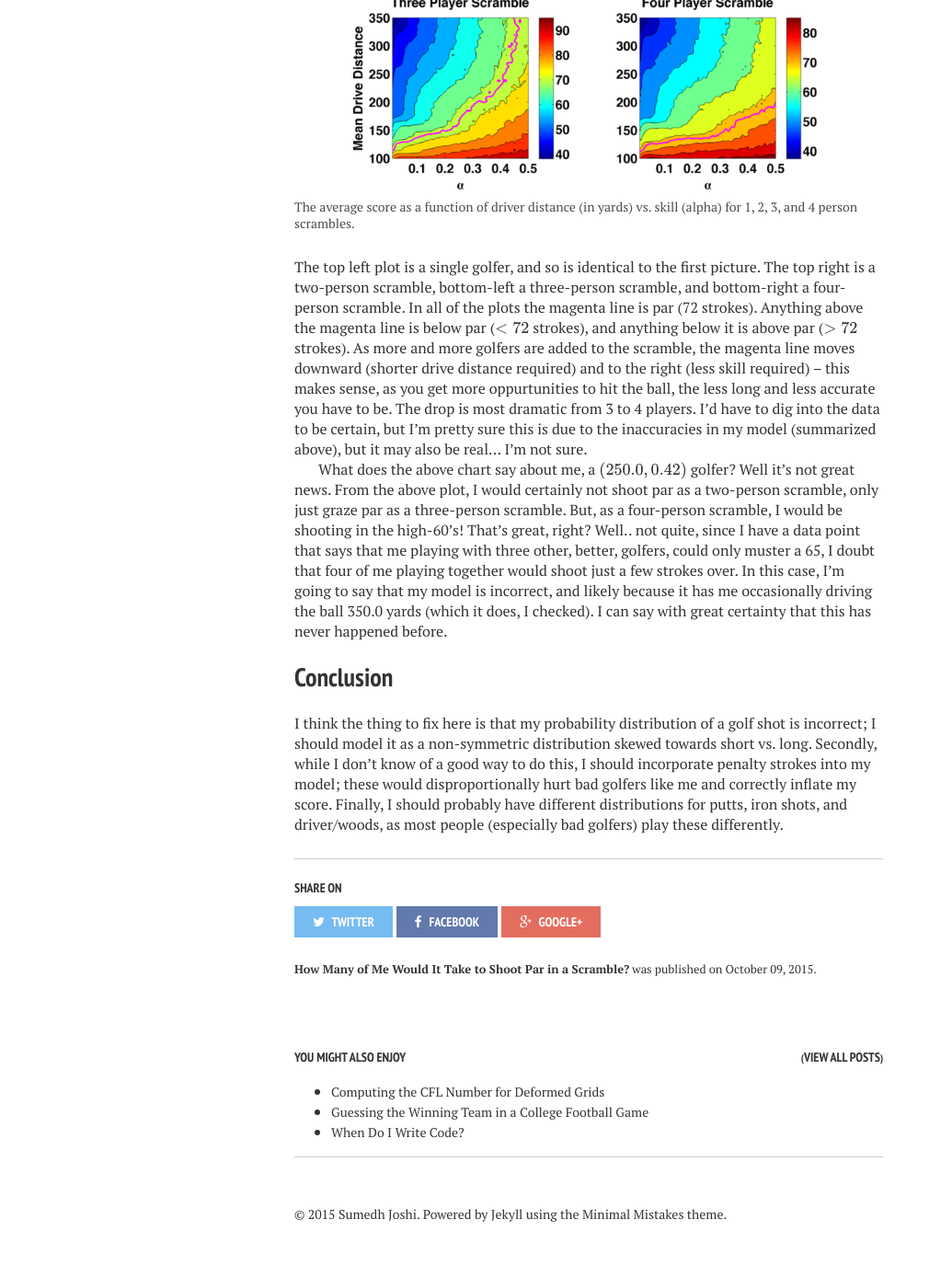
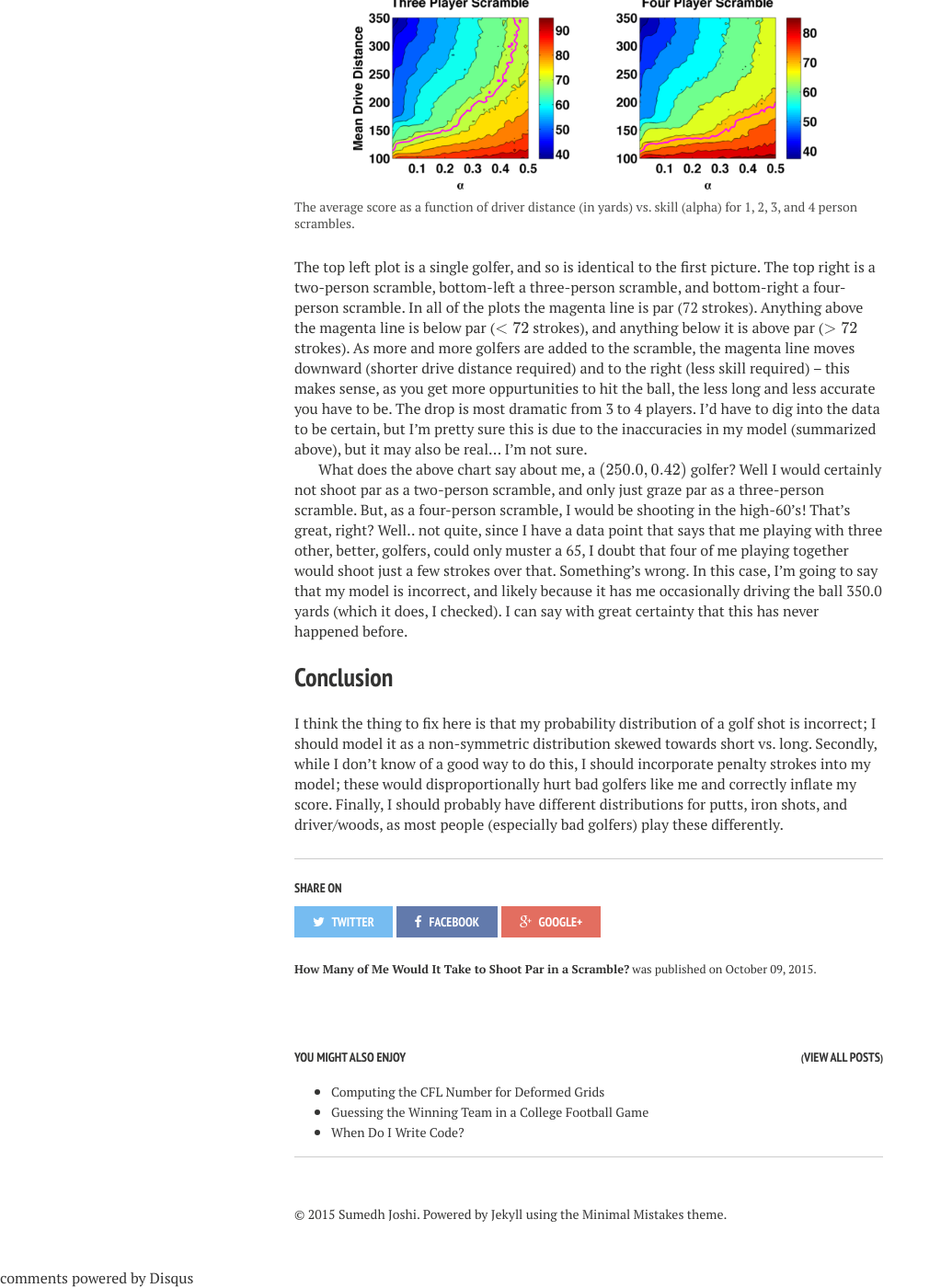
Before and after one commit to aledlie/Homage, a Jekyll site: the page built from _posts/2015-10-09-how-many-of-me-would-it-take-to-shoot-par-in-a-scramble.markdown, in a window 1280 px wide and 1400 px high, scrolled down 3008 px. Shown: the whole window at 92% size, without its empty margins (0-1023 px from the left). Built offline with Jekyll 4.4.1, drawn with Linux system fonts in a browser that asks for light colours; nearby versions of some CDN libraries; formulas are drawn with MathJax 3; comment, search, counter and statistics services are not loaded; before the commit the page ends 4386 px from its top, so only the background shows below that.

```diff
--- a/_posts/2015-10-09-how-many-of-me-would-it-take-to-shoot-par-in-a-scramble.markdown
+++ b/_posts/2015-10-09-how-many-of-me-would-it-take-to-shoot-par-in-a-scramble.markdown
@@ -86,7 +87,7 @@
 
 The top left plot is a single golfer, and so is identical to the first picture.  The top right is a two-person scramble, bottom-left a three-person scramble, and bottom-right a four-person scramble.  In all of the plots the magenta line is par (72 strokes).  Anything above the magenta line is below par ($$< 72$$ strokes), and anything below it is above par ($$ >72$$ strokes).  As more and more golfers are added to the scramble, the magenta line moves downward (shorter drive distance required) and to the right (less skill required) -- this makes sense, as you get more oppurtunities to hit the ball, the less long and less accurate you have to be.  The drop is most dramatic from 3 to 4 players.  I'd have to dig into the data to be certain, but I'm pretty sure this is due to the inaccuracies in my model (summarized above), but it may also be real... I'm not sure.
 
-What does the above chart say about me, a $$(250.0, 0.42)$$ golfer?  Well it's not great news.  From the above plot, I would certainly not shoot par as a two-person scramble, only just graze par as a three-person scramble.   But, as a four-person scramble, I would be shooting in the high-60's!  That's great, right? Well.. not quite, since I have a data point that says that me playing with three other, better, golfers, could only muster a 65, I doubt that four of me playing together would shoot just a few strokes over.  In this case, I'm going to say that my model is incorrect, and likely because it has me occasionally driving the ball 350.0 yards (which it does, I checked).  I can say with great certainty that this has never happened before.
+What does the above chart say about me, a $$(250.0, 0.42)$$ golfer?  Well I would certainly not shoot par as a two-person scramble, and only just graze par as a three-person scramble.   But, as a four-person scramble, I would be shooting in the high-60's!  That's great, right? Well.. not quite, since I have a data point that says that me playing with three other, better, golfers, could only muster a 65, I doubt that four of me playing together would shoot just a few strokes over that.  Something's wrong.  In this case, I'm going to say that my model is incorrect, and likely because it has me occasionally driving the ball 350.0 yards (which it does, I checked).  I can say with great certainty that this has never happened before.
 
 ## Conclusion
 
```
Also changed, not shown: other parts of _posts/2015-10-09-how-many-of-me-would-it-take-to-shoot-par-in-a-scramble.markdown (+1 -0 lines).
